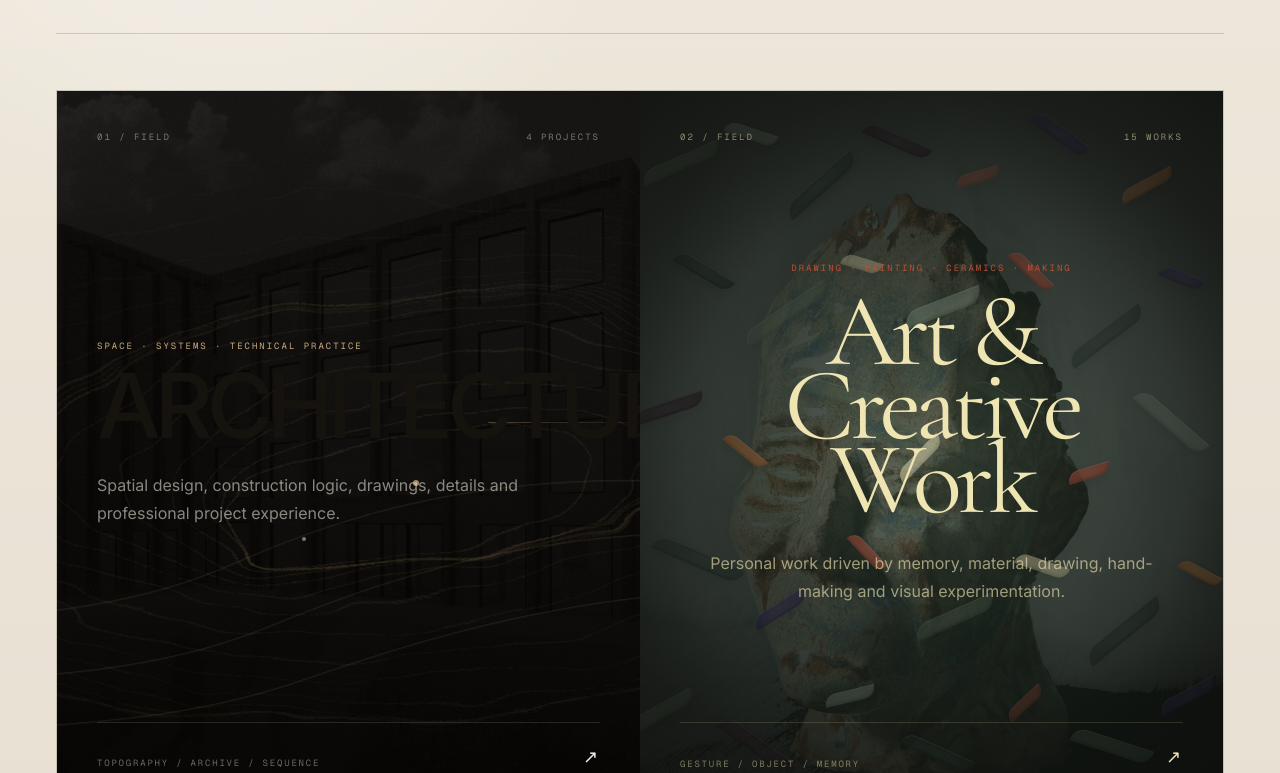
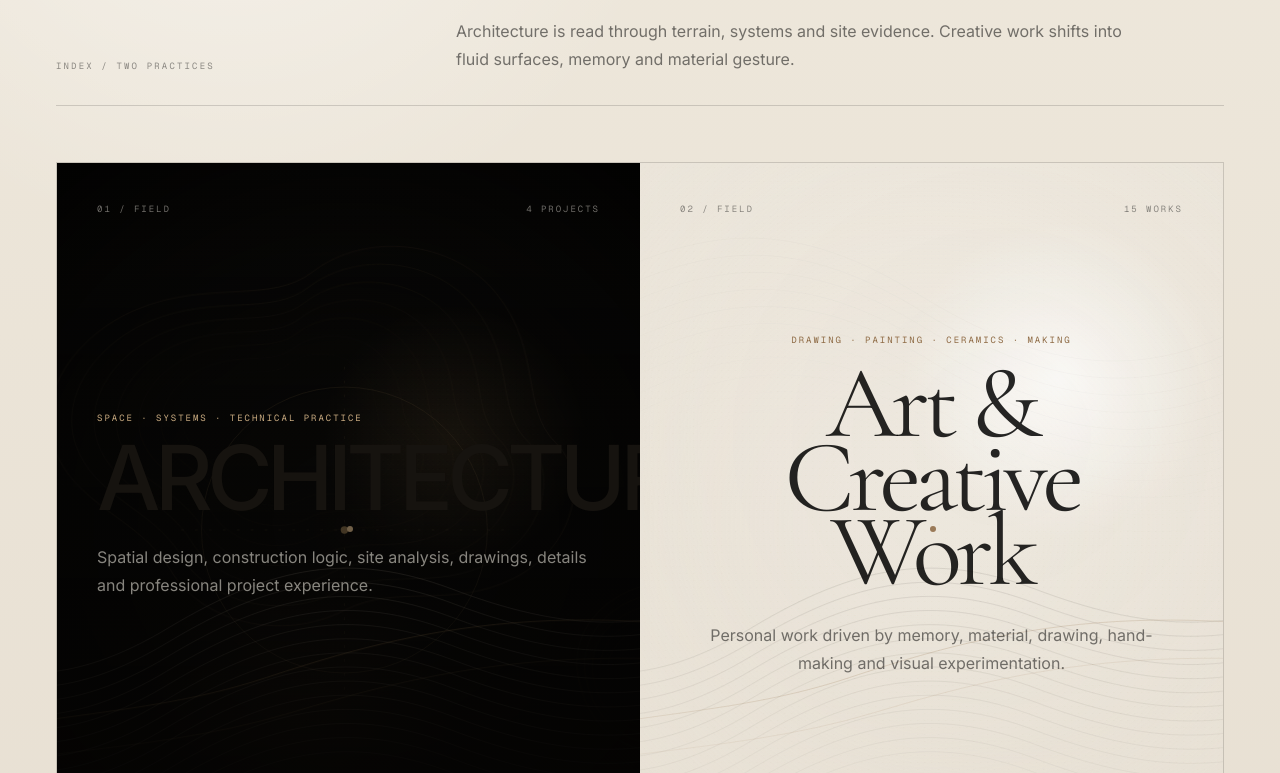
Before and after one commit to Mercy1o/tsiaro-portfolio, a Next.js app: page / in a window 1280 px wide. Shown: the part 1167-1940 px from the top of the page. Built offline with nearby package versions, Linux system fonts and the light colour scheme.

Commit message:
feat: add terrain and liquid portfolio gateways

```diff
--- a/components/PortfolioGateway.tsx
+++ b/components/PortfolioGateway.tsx
@@ -2,8 +2,7 @@ import Image from "next/image";
 import Link from "next/link";
 import { architecturalProjects, creativeProjects } from "@/data/projects";
 import { getProjectMedia } from "@/data/projectMedia";
-import TopographicField from "@/components/TopographicField";
-import BrushField from "@/components/BrushField";
+import AtmosphericTerrain from "@/components/AtmosphericTerrain";
 
 export default function PortfolioGateway() {
   const architectureCover = getProjectMedia("hikari").cover;
@@ -18,10 +17,10 @@ export default function PortfolioGateway() {
           </div>
           <div className="md:col-span-8 md:col-start-5">
             <h2 className="max-w-5xl text-4xl font-medium tracking-[-.055em] md:text-6xl lg:text-7xl">
-              The visual language changes with the work.
+              Two fields. Two atmospheres. One archive.
             </h2>
             <p className="mt-6 max-w-2xl text-sm leading-6 text-black/52 md:text-base md:leading-7">
-              Architecture is treated as terrain, systems and measured observation. Creative work becomes more tactile, painterly and emotional.
+              Architecture is read through terrain, systems and site evidence. Creative work shifts into fluid surfaces, memory and material gesture.
             </p>
           </div>
         </div>
@@ -36,10 +35,10 @@ export default function PortfolioGateway() {
               alt="Architectural portfolio"
               fill
               sizes="(max-width: 1024px) 100vw, 50vw"
-              className="object-cover opacity-18 grayscale transition-all duration-1000 group-hover:scale-[1.03] group-hover:opacity-26"
+              className="object-cover opacity-[.12] grayscale transition-all duration-1000 group-hover:scale-[1.03] group-hover:opacity-[.2]"
             />
-            <div className="absolute inset-0 bg-[linear-gradient(180deg,rgba(5,4,3,.2),rgba(5,4,3,.88))]" />
-            <TopographicField className="opacity-80" />
+            <AtmosphericTerrain variant="planetary" tone="dark" showAnalysis />
+            <div className="absolute inset-0 bg-[linear-gradient(180deg,rgba(5,4,3,.04),rgba(5,4,3,.62)_72%,rgba(5,4,3,.88))]" />
 
             <div className="relative z-10 flex min-h-[560px] flex-col justify-between p-7 lg:min-h-[720px] lg:p-10">
               <div className="flex justify-between font-mono text-[9px] uppercase tracking-[.22em] text-bone/45">
@@ -51,12 +50,12 @@ export default function PortfolioGateway() {
                 <p className="mb-4 font-mono text-[9px] uppercase tracking-[.22em] text-sand">Space · systems · technical practice</p>
                 <h3 className="text-[clamp(3.8rem,7vw,7.8rem)] font-medium uppercase leading-[.82] tracking-[-.065em]">Architecture</h3>
                 <p className="mt-7 max-w-lg text-sm leading-6 text-bone/55 md:text-base md:leading-7">
-                  Spatial design, construction logic, drawings, details and professional project experience.
+                  Spatial design, construction logic, site analysis, drawings, details and professional project experience.
                 </p>
               </div>
 
               <div className="flex items-end justify-between border-t border-white/12 pt-5 font-mono text-[9px] uppercase tracking-[.2em] text-bone/42">
-                <span>Topography / archive / sequence</span>
+                <span>Topography / analysis / sequence</span>
                 <span className="text-lg text-bone transition-transform duration-300 group-hover:translate-x-1 group-hover:-translate-y-1">↗</span>
               </div>
             </div>
@@ -64,37 +63,37 @@ export default function PortfolioGateway() {
 
           <Link
             href="/work?portfolio=creative"
-            className="group relative min-h-[560px] overflow-hidden bg-forest text-cream lg:min-h-[720px]"
+            className="group relative min-h-[560px] overflow-hidden bg-[#e8e1d5] text-[#171410] lg:min-h-[720px]"
           >
             <Image
               src={creativeCover}
               alt="Creative portfolio"
               fill
               sizes="(max-width: 1024px) 100vw, 50vw"
-              className="object-cover opacity-28 saturate-[.7] transition-all duration-1000 group-hover:scale-[1.035] group-hover:opacity-36"
+              className="object-cover opacity-[.06] grayscale transition-all duration-1000 group-hover:scale-[1.025] group-hover:opacity-[.1]"
             />
-            <BrushField className="opacity-85" dense />
-            <div className="absolute inset-0 bg-[radial-gradient(circle_at_center,rgba(15,17,12,.08),rgba(13,14,11,.72)_78%)]" />
+            <AtmosphericTerrain variant="liquid" tone="light" showAnalysis={false} />
+            <div className="absolute inset-0 bg-[radial-gradient(circle_at_62%_38%,rgba(255,255,255,.12),rgba(232,225,213,.1)_52%,rgba(232,225,213,.42)_100%)]" />
 
             <div className="relative z-10 flex min-h-[560px] flex-col justify-between p-7 lg:min-h-[720px] lg:p-10">
-              <div className="flex justify-between font-mono text-[9px] uppercase tracking-[.22em] text-cream/55">
+              <div className="flex justify-between font-mono text-[9px] uppercase tracking-[.22em] text-black/42">
                 <span>02 / FIELD</span>
                 <span>{creativeProjects.length} WORKS</span>
               </div>
 
               <div className="mx-auto max-w-xl text-center">
-                <p className="mb-5 font-mono text-[9px] uppercase tracking-[.22em] text-rust">Drawing · painting · ceramics · making</p>
-                <h3 className="font-editorial text-[clamp(4rem,8vw,8.8rem)] font-normal leading-[.72] tracking-[-.055em] text-cream">
+                <p className="mb-5 font-mono text-[9px] uppercase tracking-[.22em] text-[#8e6a44]">Drawing · painting · ceramics · making</p>
+                <h3 className="font-editorial text-[clamp(4rem,8vw,8.8rem)] font-normal leading-[.72] tracking-[-.055em] text-black/85">
                   Art &<br />Creative Work
                 </h3>
-                <p className="mx-auto mt-8 max-w-md text-sm leading-6 text-cream/62 md:text-base md:leading-7">
+                <p className="mx-auto mt-8 max-w-md text-sm leading-6 text-black/52 md:text-base md:leading-7">
                   Personal work driven by memory, material, drawing, hand-making and visual experimentation.
                 </p>
               </div>
 
-              <div className="flex items-end justify-between border-t border-cream/15 pt-5 font-mono text-[9px] uppercase tracking-[.2em] text-cream/48">
-                <span>Gesture / object / memory</span>
-                <span className="text-lg text-cream transition-transform duration-300 group-hover:translate-x-1 group-hover:-translate-y-1">↗</span>
+              <div className="flex items-end justify-between border-t border-black/12 pt-5 font-mono text-[9px] uppercase tracking-[.2em] text-black/42">
+                <span>Flow / gesture / memory</span>
+                <span className="text-lg text-black/75 transition-transform duration-300 group-hover:translate-x-1 group-hover:-translate-y-1">↗</span>
               </div>
             </div>
           </Link>
```
